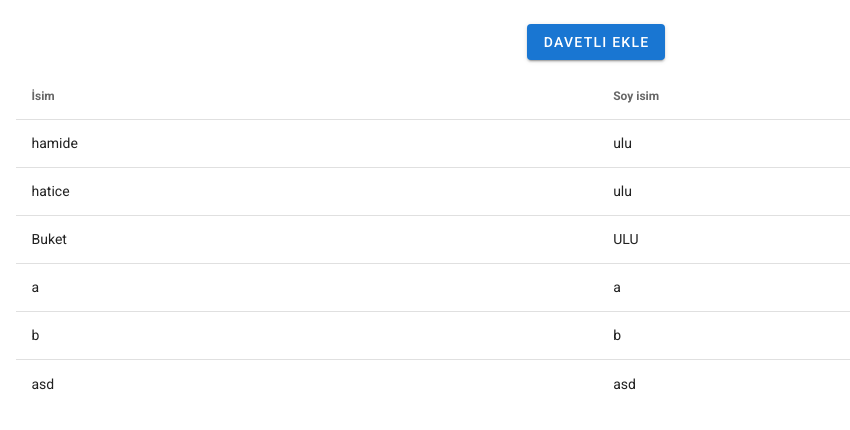
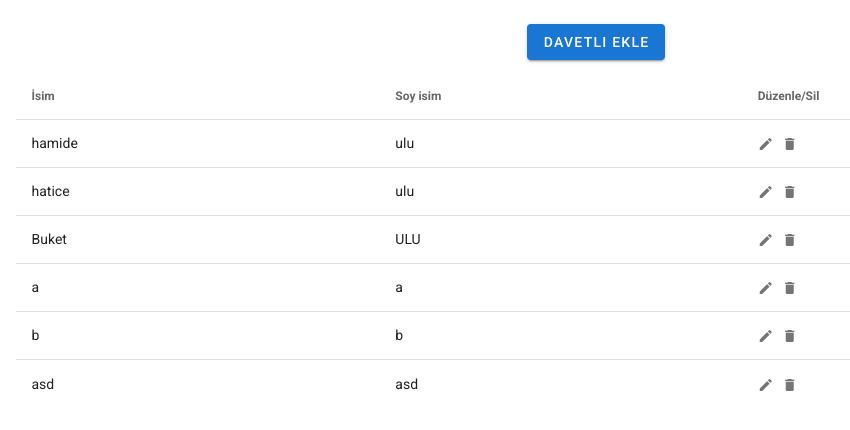
Before and after one commit to bktulu/VueJs, a Vue app: page /user/1 in a window 1280 px wide. Shown: the top 430 px of the page, without its empty margins (44-894 px from the left). Built offline with nearby package versions, Linux system fonts and the light colour scheme; data requests are answered from the project's data file.

Commit message:
düzenle / sil butonları eklendi. (part 1)

```diff
--- a/src/components/User.vue
+++ b/src/components/User.vue
@@ -79,6 +79,9 @@
                 <th class="text-left">
                     Soy isim
                 </th>
+                <th class="text-left">
+                    Düzenle/Sil
+                </th>
                 </tr>
             </thead>
             <tbody>
@@ -88,10 +91,24 @@
                 >
                 <td>{{ data.firstName }}</td>
                 <td>{{ data.lastName }}</td>
+                <td><v-icon
+        small
+        class="mr-2"
+        @click="editItem(data.id,data.firstName,data.lastName)"
+      >
+        mdi-pencil
+      </v-icon>
+      <v-icon
+        small
+        @click="deleteItem(item)"
+      >
+        mdi-delete
+      </v-icon></td>
                 </tr>
             </tbody>
             </template>
         </v-simple-table>
+
 
         </v-app>
 </template>
@@ -162,6 +179,13 @@ export default ({
 
             this.dialog = false;
 
+        },
+        editItem(){
+
+        },
+
+        deleteItem(){
+
         }
     }
 
```
